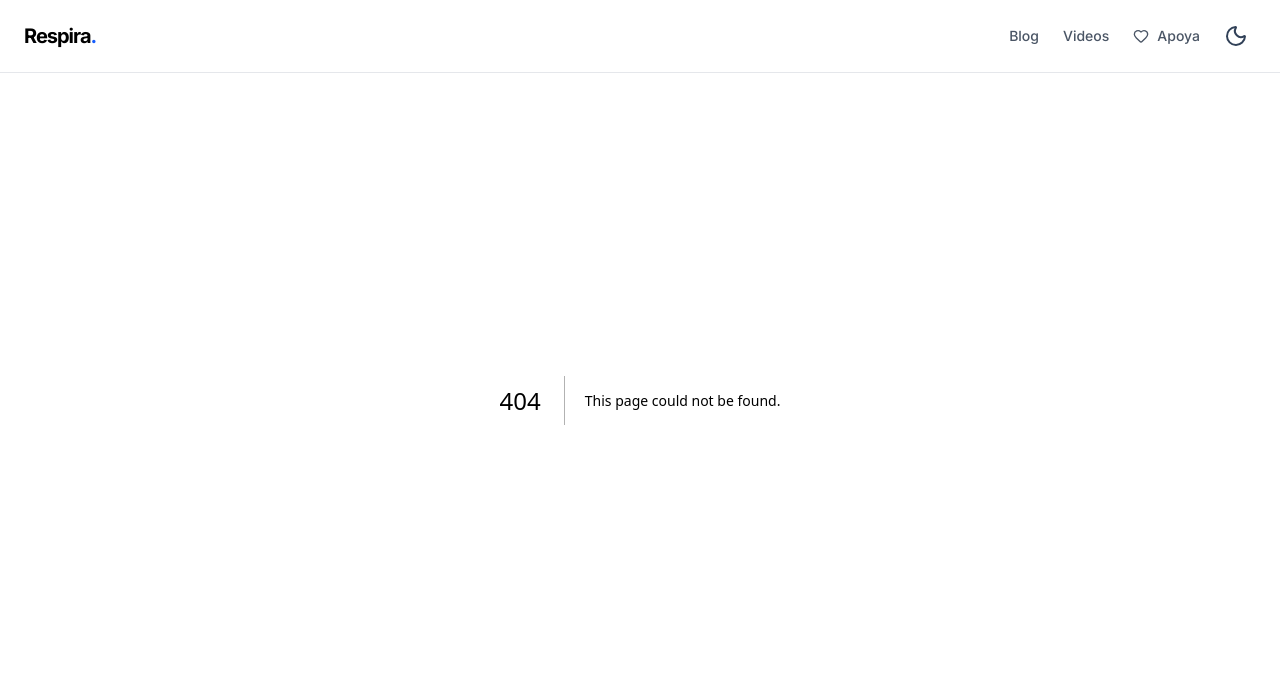
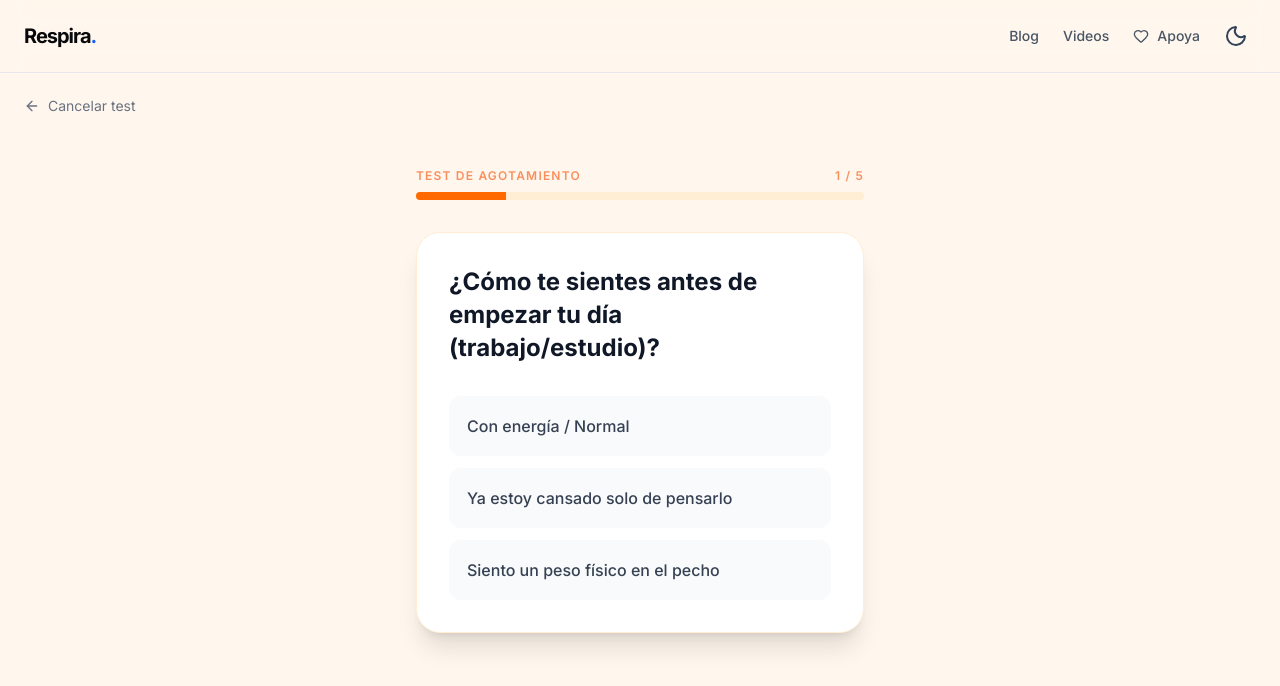
Before and after one commit to AxelJhostin/respira-bro, a Next.js app: page /test-burnout in a window 1280 px wide. Before the commit this address had no page. Shown: the top 686 px of the page. Built offline with nearby package versions, Linux system fonts and the light colour scheme.

Commit message:
Fix: Ajuste de padding superior en todas las páginas para el navbar

```diff
--- a/src/app/apoya/page.tsx
+++ b/src/app/apoya/page.tsx
@@ -4,7 +4,7 @@ import { ArrowLeft, Coffee, CreditCard, Heart } from "lucide-react"
 
 export default function SupportPage() {
   return (
-    <main className="min-h-screen flex flex-col items-center justify-center p-6 bg-white dark:bg-zinc-950 transition-colors">
+    <main className="min-h-screen flex flex-col items-center justify-center pt-28 px-6 pb-6 bg-white dark:bg-zinc-950 transition-colors">
 
       {/* Botón Volver */}
       <div className="absolute top-6 left-6 sm:top-24">
--- a/src/app/page.tsx
+++ b/src/app/page.tsx
@@ -6,7 +6,7 @@ import { BookOpen, PlayCircle } from "lucide-react";
 
 export default function Home() {
   return (
-    <main className="flex min-h-screen flex-col items-center justify-center p-6 text-center bg-background text-foreground transition-colors duration-300">
+    <main className="flex min-h-screen flex-col items-center justify-center pt-28 px-6 pb-6 text-center bg-background text-foreground transition-colors duration-300">
 
       <div className="max-w-2xl space-y-8 mt-12 sm:mt-0"> {/* Agregué mt-12 para dar espacio al nav en móvil */}
         <h1 className="text-4xl font-extrabold tracking-tight sm:text-6xl text-balance">
@@ -33,6 +33,13 @@ export default function Home() {
           <button className="w-full sm:w-auto px-8 py-4 bg-gray-200 dark:bg-zinc-800 text-gray-900 dark:text-white font-semibold rounded-xl hover:bg-gray-300 dark:hover:bg-zinc-700 transition-colors">
             Solo estoy mirando
           </button>
+        </div>
+
+        <div className="mt-6">
+          <Link href="/test-burnout" className="text-sm font-medium text-gray-500 hover:text-orange-500 transition-colors flex items-center justify-center gap-2 underline decoration-dotted underline-offset-4">
+            <span className="w-2 h-2 rounded-full bg-orange-500 animate-pulse" />
+            ¿Crees que tienes Burnout? Haz el test específico
+          </Link>
         </div>
 
         {/* --- NUEVA SECCIÓN: RECURSOS ADICIONALES (VISIBLE EN MÓVIL) --- */}
--- /dev/null
+++ b/src/app/test-burnout/page.tsx
@@ -0,0 +1,188 @@
+"use client"
+
+import { useState } from "react"
+import { motion, AnimatePresence } from "framer-motion"
+import Link from "next/link"
+import { ArrowLeft, Flame, AlertTriangle, BatteryWarning } from "lucide-react"
+
+// PREGUNTAS ENFOCADAS EN BURNOUT (Cinismo, Agotamiento, Ineficacia)
+const questions = [
+  {
+    id: 1,
+    text: "¿Cómo te sientes antes de empezar tu día (trabajo/estudio)?",
+    options: [
+      { text: "Con energía / Normal", score: 0 },
+      { text: "Ya estoy cansado solo de pensarlo", score: 2 },
+      { text: "Siento un peso físico en el pecho", score: 3 },
+    ],
+  },
+  {
+    id: 2,
+    text: "¿Te irritas con facilidad últimamente?",
+    options: [
+      { text: "No, tengo paciencia", score: 0 },
+      { text: "A veces, con cosas tontas", score: 1 },
+      { text: "Sí, todo y todos me molestan", score: 3 },
+    ],
+  },
+  {
+    id: 3,
+    text: "¿Sientes que lo que haces tiene sentido?",
+    options: [
+      { text: "Sí, me siento útil", score: 0 },
+      { text: "Hago lo mínimo para cumplir", score: 2 },
+      { text: "No, siento que nada importa", score: 3 },
+    ],
+  },
+  {
+    id: 4,
+    text: "¿Cómo está tu capacidad de concentración?",
+    options: [
+      { text: "Me enfoco bien", score: 0 },
+      { text: "Me distraigo mucho con el celular", score: 1 },
+      { text: "Mi mente está en blanco o nublada", score: 3 },
+    ],
+  },
+  {
+    id: 5,
+    text: "¿Logras desconectar cuando terminas?",
+    options: [
+      { text: "Sí, disfruto mi tiempo libre", score: 0 },
+      { text: "Me cuesta, sigo pensando en pendientes", score: 2 },
+      { text: "No, incluso sueño con problemas", score: 3 },
+    ],
+  },
+]
+
+export default function BurnoutTestPage() {
+  const [currentStep, setCurrentStep] = useState(0)
+  const [score, setScore] = useState(0)
+  const [isFinished, setIsFinished] = useState(false)
+
+  const handleAnswer = (points: number) => {
+    const newScore = score + points
+    setScore(newScore)
+
+    if (currentStep < questions.length - 1) {
+      setCurrentStep(currentStep + 1)
+    } else {
+      setIsFinished(true)
+    }
+  }
+
+  // Lógica simple de resultados
+  const getResult = () => {
+    if (score < 5) return {
+      title: "Estás bien (Zona Verde)",
+      desc: "Tienes el estrés normal de la vida, pero lo estás manejando. Sigue cuidando tus descansos.",
+      icon: <BatteryWarning className="w-12 h-12 text-green-500" />,
+      action: "Ver un video relajante",
+      link: "/reflexiones"
+    }
+    if (score < 10) return {
+      title: "Alerta Amarilla (Inicio de Burnout)",
+      desc: "Estás empezando a 'quemarte'. Tu batería está bajando rápido. Es momento de frenar un poco antes de que empeore.",
+      icon: <AlertTriangle className="w-12 h-12 text-yellow-500" />,
+      action: "Leer guía sobre Burnout",
+      link: "/blog/no-eres-flojo" // Link al artículo que escribimos
+    }
+    return {
+      title: "Zona Roja (Burnout Activo)",
+      desc: "Tus sistemas de defensa están agotados. No es 'flojera', es una señal de auxilio de tu cuerpo. Necesitas desconexión radical.",
+      icon: <Flame className="w-12 h-12 text-red-500" />,
+      action: "Hacer respiración 4-7-8 YA",
+      link: "/herramientas/respiracion"
+    }
+  }
+
+  return (
+    <main className="min-h-screen flex flex-col items-center justify-center p-6 bg-orange-50 dark:bg-zinc-950 transition-colors">
+
+      <div className="absolute top-6 left-6 sm:top-24">
+        <Link href="/" className="flex items-center text-sm text-gray-500 hover:text-orange-600 transition-colors">
+          <ArrowLeft className="w-4 h-4 mr-2" /> Cancelar test
+        </Link>
+      </div>
+
+      <div className="w-full max-w-md">
+
+        {/* Barra de Progreso (Color Naranja para diferenciar) */}
+        {!isFinished && (
+          <div className="mb-8">
+            <div className="text-xs text-orange-600/60 dark:text-orange-400 mb-2 uppercase tracking-widest font-semibold flex justify-between">
+              <span>Test de Agotamiento</span>
+              <span>{currentStep + 1} / {questions.length}</span>
+            </div>
+            <div className="h-2 w-full bg-orange-100 dark:bg-zinc-800 rounded-full overflow-hidden">
+              <div
+                className="h-full bg-orange-500 transition-all duration-500 ease-out"
+                style={{ width: `${((currentStep + 1) / questions.length) * 100}%` }}
+              />
+            </div>
+          </div>
+        )}
+
+        <AnimatePresence mode="wait">
+          {!isFinished ? (
+            <motion.div
+              key={currentStep}
+              initial={{ opacity: 0, x: 20 }}
+              animate={{ opacity: 1, x: 0 }}
+              exit={{ opacity: 0, x: -20 }}
+              transition={{ duration: 0.3 }}
+              className="bg-white dark:bg-zinc-900 p-8 rounded-3xl shadow-xl border border-orange-100 dark:border-zinc-800"
+            >
+              <h2 className="text-2xl font-bold mb-8 text-gray-900 dark:text-white leading-snug">
+                {questions[currentStep].text}
+              </h2>
+
+              <div className="space-y-3">
+                {questions[currentStep].options.map((option, index) => (
+                  <button
+                    key={index}
+                    onClick={() => handleAnswer(option.score)}
+                    className="w-full text-left p-4 rounded-xl border-2 border-transparent bg-gray-50 dark:bg-zinc-800/50 hover:border-orange-500 dark:hover:border-orange-500 hover:bg-orange-50 dark:hover:bg-orange-900/10 transition-all duration-200 font-medium text-gray-700 dark:text-gray-200"
+                  >
+                    {option.text}
+                  </button>
+                ))}
+              </div>
+            </motion.div>
+          ) : (
+            // PANTALLA DE RESULTADOS
+            <motion.div
+              initial={{ scale: 0.9, opacity: 0 }}
+              animate={{ scale: 1, opacity: 1 }}
+              className="text-center bg-white dark:bg-zinc-900 p-8 rounded-3xl shadow-2xl border border-gray-100 dark:border-zinc-800"
+            >
+              <div className="flex justify-center mb-6">
+                <div className="p-4 bg-gray-50 dark:bg-zinc-800 rounded-full">
+                  {getResult().icon}
+                </div>
+              </div>
+
+              <h2 className="text-3xl font-extrabold mb-4 text-gray-900 dark:text-white">
+                {getResult().title}
+              </h2>
+
+              <p className="text-gray-600 dark:text-gray-300 mb-8 leading-relaxed text-lg">
+                {getResult().desc}
+              </p>
+
+              <Link href={getResult().link}>
+                <button className="w-full bg-orange-500 text-white px-8 py-4 rounded-xl font-bold hover:bg-orange-600 transition-transform hover:scale-105 shadow-lg shadow-orange-500/30">
+                  {getResult().action}
+                </button>
+              </Link>
+
+              <Link href="/" className="block mt-6 text-sm text-gray-400 hover:text-gray-600">
+                Volver al inicio
+              </Link>
+
+            </motion.div>
+          )}
+        </AnimatePresence>
+      </div>
+    </main>
+  )
+}
```
